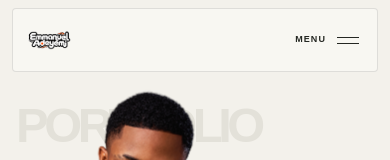
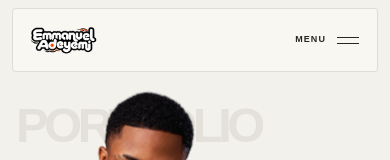
Before and after one commit to Abillsflow/emmanueladeyemiabills, a Next.js app: page / in a window 390 px wide. Shown: the top 160 px of the page. Built offline with nearby package versions, Linux system fonts and the light colour scheme.

Commit message:
Refine logo-only navbar sizing

```diff
--- a/src/app/globals.css
+++ b/src/app/globals.css
@@ -1301,3 +1301,28 @@ section[id] {
   .nav-name-logo-wrap { flex-basis:40px; width:40px; height:30px; }
   .nav-name-copy { font-size:11px; }
 }
+
+
+/* Logo-only navbar: remove accompanying name and tagline cleanly */
+.portfolio-nav .nav-name {
+  gap:0 !important;
+}
+.portfolio-nav .nav-name-logo-wrap {
+  flex-basis:104px;
+  width:104px;
+  height:54px;
+}
+@media(max-width:760px) {
+  .portfolio-nav .nav-name-logo-wrap {
+    flex-basis:76px;
+    width:76px;
+    height:42px;
+  }
+}
+@media(max-width:360px) {
+  .portfolio-nav .nav-name-logo-wrap {
+    flex-basis:66px;
+    width:66px;
+    height:38px;
+  }
+}
```
